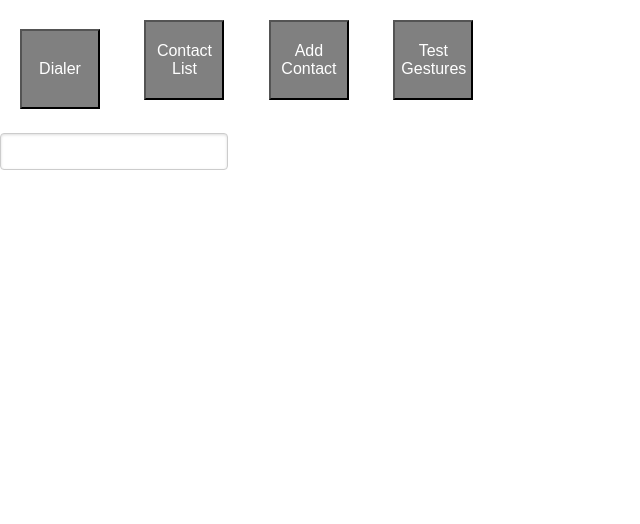
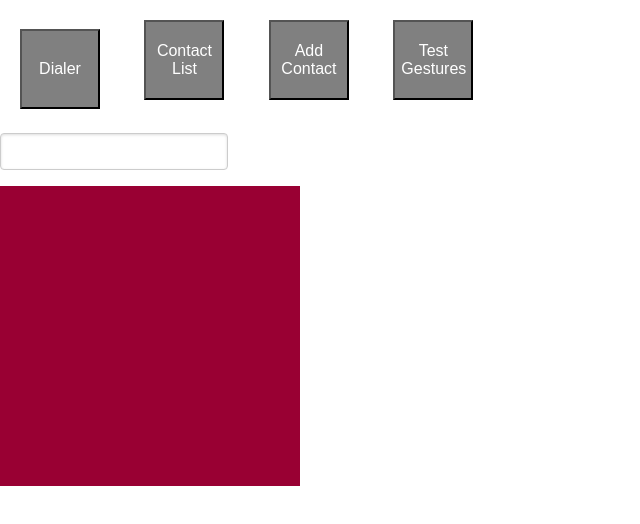
Before and after one commit to widi9545/a2shaunkane, a plain HTML site: page index.html in a window 1280 px wide. Both pictures are taken after a click on the button "Test Gestures". Shown: the whole page, without its empty margins (0-640 px from the left). Drawn offline with nearby package versions, Linux system fonts and the light colour scheme.

Commit message:
Add files via upload

```diff
--- a/phone.css
+++ b/phone.css
@@ -6,4 +6,4 @@
 
 .dialerbuttons { width: 80px; height: 80px; background: grey; color: white; margin: 20px; }
 
-#gesture_area { width: 300px; height: 300px; background: #990033; color: white; }
+#gesturearea { width: 300px; height: 300px; background: #990033; color: white; }
```
